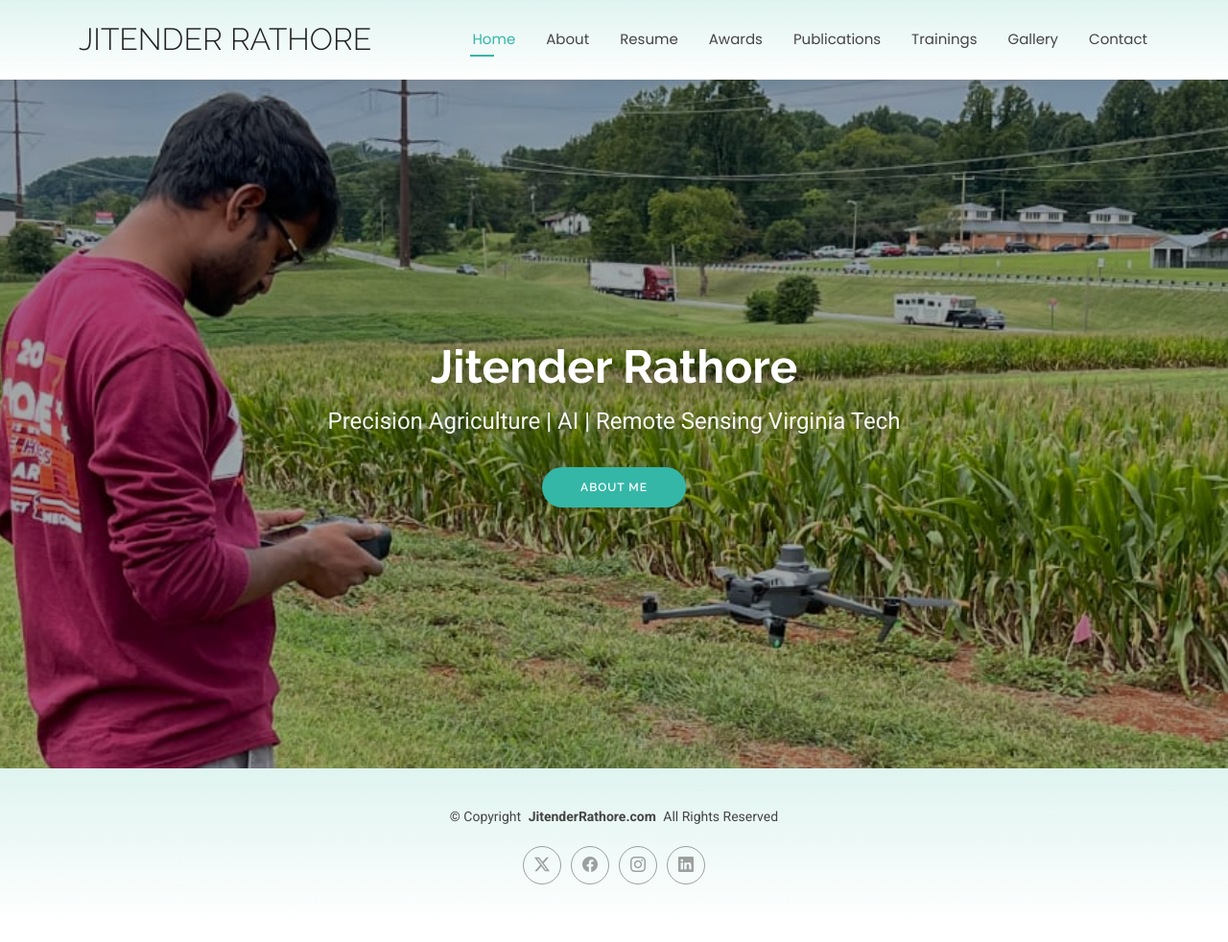
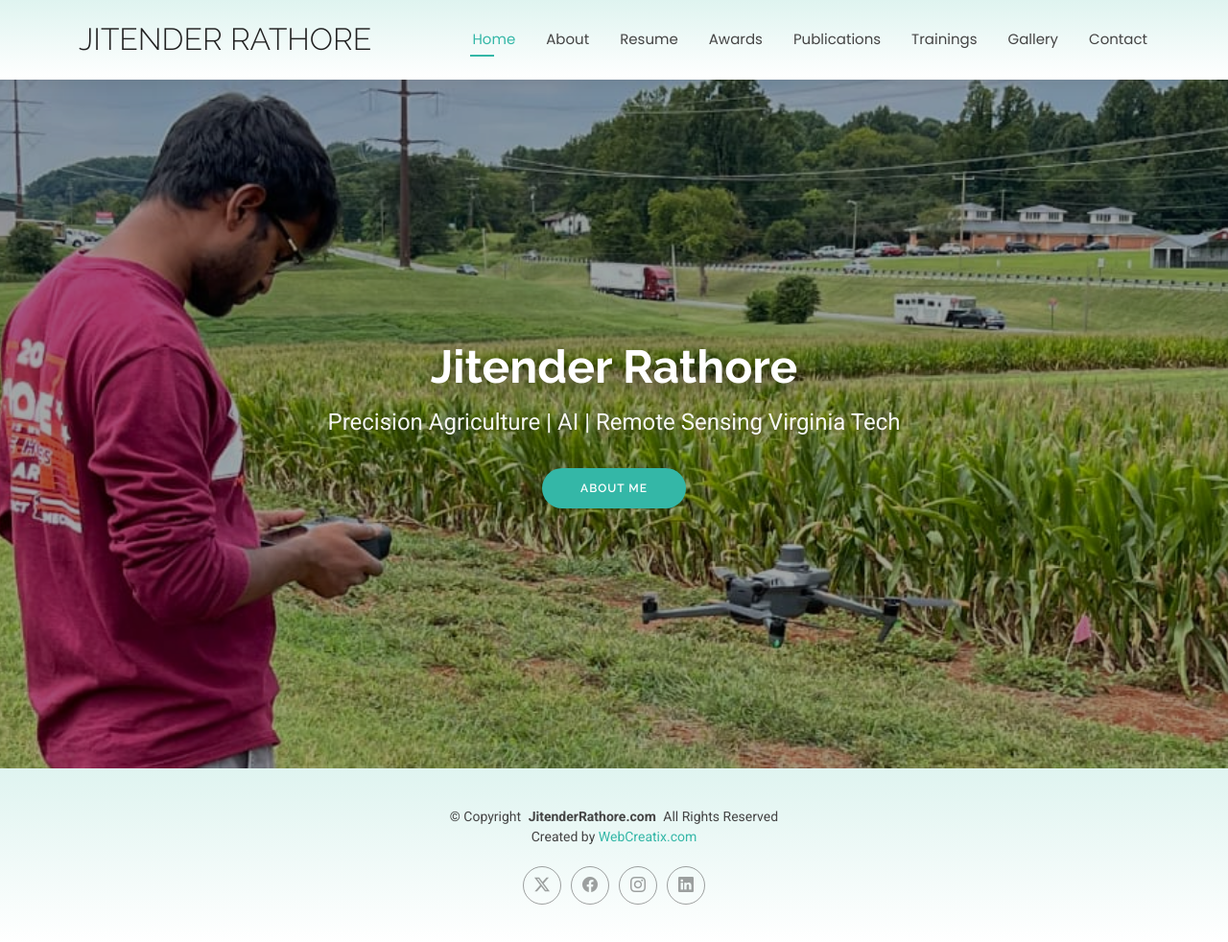
Before and after one commit to gulshangaurjagsur/jitenderrathore, a plain HTML site: page index.html in a window 1280 px wide. Shown: the whole page at 96% size. Drawn offline with nearby package versions, Linux system fonts and the light colour scheme.

Commit message:
ui changes

```diff
--- a/components/footer.html
+++ b/components/footer.html
@@ -1,7 +1,7 @@
 <footer id="footer" class="footer light-background">
     <div class="container">
       <div class="copyright text-center ">
-        <p>© <span>Copyright</span> <strong class="px-1 sitename">JitenderRathore.com</strong> <span>All Rights Reserved<br></span></p>
+        <p>© <span>Copyright</span> <strong class="px-1 sitename">JitenderRathore.com</strong> <span>All Rights Reserved<br>Created by <a href="https://www.webcreatix.com">WebCreatix.com</a></span></p>
       </div>
       <div class="social-links d-flex justify-content-center">
         <a href=""><i class="bi bi-twitter-x"></i></a>
```
